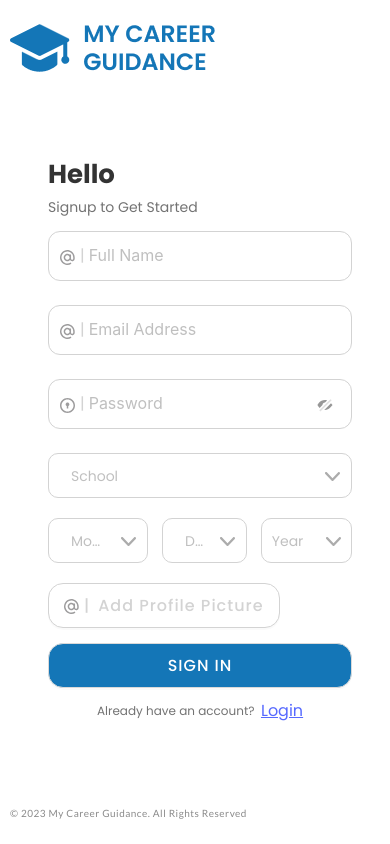
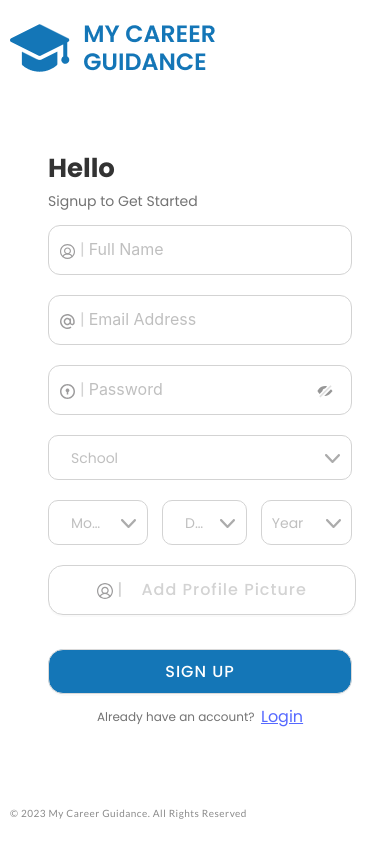
Before and after one commit to Zweidevs2020/career-frontend, a React (Create React App) app: page /sign-up in a window 390 px wide. Built offline with nearby package versions, Linux system fonts and the light colour scheme; no server answers.

Commit message:
sign in: ui created signup: ui created responsive designed

```diff
--- a/src/components/authComponents/Login/Login.jsx
+++ b/src/components/authComponents/Login/Login.jsx
@@ -4,31 +4,39 @@ import myCareerGuidanceIcon from "../../../asserts/myCareerGuidanceIcon.png";
 import usernameIcon from "../../../asserts/usernameIcon.svg";
 import lockIcon from "../../../asserts/lockIcon.svg";
 import { Link } from "react-router-dom";
+import { API_URL } from "../../../utils/constants";
+import { postApiWithoutAuth } from "../../../utils/api";
 import { Checkbox, Form, Image } from "antd";
 import {
   MyCareerGuidanceInputField,
   MyCareerGuidanceButton,
 } from "../../commonComponents";
 import "./LoginStyle.css";
+
 const Login = () => {
   const [loading, setLoading] = useState(false);
-  const [data, setData] = useState({ remember: true });
+  const [data, setData] = useState({});
 
   const onChangeHandle = (e) => {
     const { name, value } = e.target;
     setData({ ...data, [name]: value });
   };
 
-  const handlerSubmit = () => {
-    console.log("=============================", data);
+  const handlerSubmit = async () => {
     setLoading(true);
-    setLoading(false);
+    const response = await postApiWithoutAuth(API_URL.SIGNIN, data);
+    console.log("=============================", response, data);
+
+    if (response.success) {
+      setLoading(false);
+    } else {
+      setLoading(false);
+    }
   };
 
   const onCheckHandle = (e) => {
     const { name, checked } = e;
     console.log("==========================", name, checked);
-    setData({ ...data, [name]: checked });
   };
 
   return (
@@ -79,7 +87,7 @@ const Login = () => {
             />
           </Form.Item>
           <span
-            style={{ display: "flex", justifyContent: "space-between" }}
+            style={{ display: "flex", justifyContent: "space-between",marginBottom:10 }}
             className="textStyle14"
           >
             <Checkbox
--- a/src/components/authComponents/Login/LoginStyle.css
+++ b/src/components/authComponents/Login/LoginStyle.css
@@ -47,7 +47,6 @@
 }
 
 .signInButton {
-  margin-top: 10px;
   margin-bottom: 10px;
   background: #1476b7;
   border-radius: 15px;
--- a/src/components/authComponents/Signup/Signup.jsx
+++ b/src/components/authComponents/Signup/Signup.jsx
@@ -1,7 +1,9 @@
-import React, { useState } from "react";
+import React, { useState, useEffect } from "react";
 import sideAuthImage from "../../../asserts/sideAuthImage.png";
 import myCareerGuidanceIcon from "../../../asserts/myCareerGuidanceIcon.png";
 import usernameIcon from "../../../asserts/usernameIcon.svg";
+import nameIcon from "../../../asserts/nameIcon.svg";
+
 import lockIcon from "../../../asserts/lockIcon.svg";
 import dropdownIcon from "../../../asserts/dropdownIcon.svg";
 import { Link } from "react-router-dom";
@@ -10,53 +12,104 @@ import {
   MyCareerGuidanceInputField,
   MyCareerGuidanceButton,
 } from "../../commonComponents";
+import { API_URL } from "../../../utils/constants";
+import { getApiWithoutAuth, postApiWithoutAuth } from "../../../utils/api";
 import "./SignupStyle.css";
-import { dayArray, monthArray } from "../../../utils/helper";
+import {
+  dayArray,
+  monthArray,
+  createFormDataObject,
+} from "../../../utils/helper";
 const Signup = () => {
   const { Option } = Select;
   const [loading, setLoading] = useState(false);
-  const [data, setData] = useState({ remember: true });
-
+  const [data, setData] = useState({});
+  const [schools, setSchools] = useState([]);
+  const [fileDate, setFileDate] = useState([]);
+  const [dobSave, setDobSave] = useState({});
   const onChangeHandle = (e) => {
     const { name, value } = e.target;
     setData({ ...data, [name]: value });
   };
-
-  const handlerSubmit = () => {
-    console.log("=============================", data);
+  const handlerSubmit = async () => {
+    console.log("========================== e", fileDate);
+    const file = createFormDataObject(data);
+    console.log(file);
+    for (const key of file.entries()) {
+      console.log(key[0], key[1]);
+    }
     setLoading(true);
+    const response = await postApiWithoutAuth(API_URL.SIGNIN, {
+      ...data,
+      dob: `${dobSave.year}-${dobSave.month}-${dobSave.day}`,
+    });
+    console.log("=============================", response, data);
+    if (response.success) {
       setLoading(false);
-  };
-
-  const onCheckHandle = (e) => {
-    const { name, checked } = e;
-    console.log("==========================", name, checked);
-    setData({ ...data, [name]: checked });
+    } else {
+      setLoading(false);
+    }
   };
 
   const onChangeUpload = (e) => {
-    console.log("========================== e", e);
-
-    // setNewData(JSON.parse(value));
+    console.log("========================== e", e.fileList);
+    setData({ ...data, profile: e.fileList });
   };
-  const handleSelect = (month) => {
-    console.log("==========================", month);
-
-    // setNewData(JSON.parse(value));
+  const handleSelect = (schoolValue) => {
+    console.log("==========================", schoolValue);
+    setData({ ...data, school_name: schoolValue });
   };
-  const handleSelectMonth = (month) => {
-    console.log("==========================", month);
-
-    // setNewData(JSON.parse(value));
+  const handleSelectMonth = (m) => {
+    console.log("==========================", m);
+    setDobSave({ ...dobSave, month: m });
   };
-  const handleSelectDay = (day) => {
-    console.log("==========================", day);
-
-    // setNewData(JSON.parse(value));
+  const handleSelectDay = (d) => {
+    console.log("==========================", d);
+    setDobSave({ ...dobSave, day: d });
   };
   const onChangeYear = (date) => {
     console.log(date?.$y);
+    setDobSave({ ...dobSave, year: date?.$y });
   };
+
+  useEffect(() => {
+    getSchools();
+  }, []);
+
+  const getSchools = async () => {
+    const response = await getApiWithoutAuth(API_URL.GETUSERSCHOOL);
+    console.log("========================== get school", response);
+
+    if (response.success) {
+      const school = response.data?.map((item) => {
+        return {
+          value: item.id,
+          label: item.school_name,
+        };
+      });
+      setSchools(school);
+      setLoading(false);
+    } else {
+      setLoading(false);
+      setSchools([
+        {
+          value: 1,
+          label: "St. Leo's College",
+        },
+        {
+          value: 2,
+          label: "St Mary's Academy CBS",
+        },
+        {
+          value: 3,
+          label: "Borris Vocational School",
+        },
+      ]);
+    }
+  };
+  useEffect(() => {
+    console.log("==========================  school", schools);
+  }, [schools]);
   return (
     <div className="mainDiv">
       <div className="leftDiv">
@@ -72,7 +125,7 @@ const Signup = () => {
           >
             <MyCareerGuidanceInputField
               placeholder="Full Name"
-              prefix={usernameIcon}
+              prefix={nameIcon}
               type="input"
               name="fullname"
               onChange={onChangeHandle}
@@ -97,14 +150,14 @@ const Signup = () => {
           <Form.Item
             name="password"
             rules={[
-              { required: true, message: "Please input your Password!" },
+              // { required: true, message: "Please input your Password!" },
               {
                 required: true,
                 pattern: new RegExp(
                   /^(?=.*\d)(?=.*?[@$!%*#?&^_.,-])(?=.*[a-z])(?=.*[A-Z]).{8,}$/
                 ),
                 message:
-                  "Must contain Number , Special Character , upper case letter, lower case letter, min length 8",
+                  "Password Must contain Number , Special Character , upper case letter, lower case letter, min length 8",
               },
             ]}
           >
@@ -117,26 +170,14 @@ const Signup = () => {
               onChange={onChangeHandle}
             />
           </Form.Item>
+          <Form.Item
+            name="school_name"
+            rules={[{ required: true, message: "Please Select School!" }]}
+          >
             <Select
-            placeholder="School"
-            options={[
-              {
-                value: "jack",
-                label: "Jack",
-              },
-              {
-                value: "lucy",
-                label: "Lucy",
-              },
-              {
-                value: "Yiminghe",
-                label: "yiminghe",
-              },
-              {
-                value: "disabled",
-                label: "Disabled",
-              },
-            ]}
+              placeholder={"School"}
+              options={schools}
+              name="school_name"
               className="inputSelectFieldStyle"
               onChange={handleSelect}
               bordered={false}
@@ -149,6 +190,7 @@ const Signup = () => {
                 />
               }
             />
+          </Form.Item>
 
           <div
             style={{
@@ -159,6 +201,10 @@ const Signup = () => {
             }}
           >
             <div style={{ width: "33%" }}>
+              <Form.Item
+                name="month"
+                rules={[{ required: true, message: "Please Select Month!" }]}
+              >
                 <Select
                   placeholder="Month"
                   name="month"
@@ -175,8 +221,13 @@ const Signup = () => {
                     />
                   }
                 />
+              </Form.Item>
             </div>
             <div style={{ width: "28%" }}>
+              <Form.Item
+                name="day"
+                rules={[{ required: true, message: "Please Select Day!" }]}
+              >
                 <Select
                   placeholder="Day"
                   name="day"
@@ -193,8 +244,13 @@ const Signup = () => {
                     />
                   }
                 />
+              </Form.Item>
             </div>
             <div style={{ width: "30%" }}>
+              <Form.Item
+                name="year"
+                rules={[{ required: true, message: "Please Select Year!" }]}
+              >
                 <DatePicker
                   picker="year"
                   placeholder="Year"
@@ -209,9 +265,13 @@ const Signup = () => {
                     />
                   }
                 />
+              </Form.Item>
             </div>
           </div>
-          <div>
+          <Form.Item
+            name="picture"
+            rules={[{ required: true, message: "Please Add Picture!" }]}
+          >
             <Upload
               beforeUpload={() => false}
               listType="picture"
@@ -219,27 +279,28 @@ const Signup = () => {
               maxCount={1}
               onChange={onChangeUpload}
               showUploadList={true}
+              style={{ height: 64 }}
             >
               <MyCareerGuidanceButton
                 label="Add Profile Picture"
                 className={"signInButtonStyle"}
                 type="button"
                 icon={
-                  <div style={{ color: "#D3D3D3" }}>
+                  <div style={{ color: "#D3D3D3", marginRight: 10 }}>
                     <Image
                       preview={false}
-                      src={usernameIcon}
+                      src={nameIcon}
                       width={20}
-                      style={{ paddingRight: 5 }}
+                      style={{ paddingRight: 4 }}
                     />
                     |
                   </div>
                 }
               />
             </Upload>
-          </div>
+          </Form.Item>
           <MyCareerGuidanceButton
-            label="Sign In"
+            label="Sign Up"
             className="signInButton"
             type="primary"
             htmlType="submit"
--- a/src/components/authComponents/Signup/SignupStyle.css
+++ b/src/components/authComponents/Signup/SignupStyle.css
@@ -15,11 +15,9 @@
 }
 
 .signInButtonStyle {
-  margin-top: 20px;
-  margin-bottom: 5px;
   background: white;
   border-radius: 15px;
-  height: 45px;
+  height: 50px;
   font-family: "Poppins";
   font-style: normal;
   font-weight: 500;
@@ -30,4 +28,34 @@
   border: 1px solid #d3d3d3;
   display: flex;
   align-items: center;
+  width:100vmin;
 }
+
+
+@media only screen and (min-width: 0px) and (max-width: 550px) {
+  .signInButtonStyle {
+    width:79vmin;
+  }
+}
+
+
+@media only screen and (min-width: 551px) and (max-width: 900px) {
+
+  .signInButtonStyle {
+    width:48vw;
+  }
+}
+
+
+@media only screen and (min-width: 901px) and (max-width: 1400px) {
+  .signInButtonStyle {
+    width:43vw;
+  }
+}
+
+
+@media only screen and (min-width: 1401px) {
+  .signInButtonStyle {
+    width:37vw;
+  }
+}
--- a/src/components/commonComponents/MyCareerGuidanceInputField/MyCareerGuidanceInputField.jsx
+++ b/src/components/commonComponents/MyCareerGuidanceInputField/MyCareerGuidanceInputField.jsx
@@ -12,10 +12,11 @@ const MyCareerGuidanceInputField = (props) => {
           placeholder={props.placeholder}
           value={props.passwordValue}
           type={props.type}
+          defaultValue={props.defaultValue}
           className={props.className ? props.className : "inputFieldStyle"}
           onChange={props.onChange}
           name={props.name}
-          // style={{ width: width }}
+          autoComplete={props.autoComplete}
           required={props.required}
           iconRender={(visible) =>
             visible ? (
@@ -52,12 +53,12 @@ const MyCareerGuidanceInputField = (props) => {
           placeholder={props.placeholder}
           value={props.inputValue}
           type={props.type}
+          autoComplete={props.autoComplete}
           className={"inputFieldStyle"}
           onChange={props.onChange}
           name={props.name}
           required={props.required}
           suffix={props.suffix}
-          // style={{ width: width }}
           onKeyDown={props.onKeyDown}
           disabled={props.disabled}
           prefix={
--- a/src/components/commonComponents/MyCareerGuidanceInputField/MyCareerGuidanceInputFieldStyle.css
+++ b/src/components/commonComponents/MyCareerGuidanceInputField/MyCareerGuidanceInputFieldStyle.css
@@ -3,7 +3,6 @@
   border-radius: 12px;
   height: 50px;
   width: "100%";
-
   font-family: "Poppins";
   font-style: normal;
   font-weight: 400;
--- a/src/index.css
+++ b/src/index.css
@@ -23,3 +23,7 @@ code {
   width: 30px;
   height: 30px;
 }
+
+.ant-form-item{
+  margin-bottom: 20px;
+}
--- a/src/utils/api.js
+++ b/src/utils/api.js
@@ -1,7 +1,7 @@
 /* eslint-disable no-console */
 import axios from "axios";
+import { getToken } from "./LocalStorage";
 const BASE_URL = process.env.REACT_APP_LINK_BASE_URL;
-import { getToken } from "./LocalStorage";
 const baseInstance = axios.create({
   baseURL: BASE_URL,
 });
--- a/src/utils/constants.js
+++ b/src/utils/constants.js
@@ -1,3 +1,4 @@
 export const API_URL = {
-  SIGNIN: '',
+  SIGNIN: 'auth/jwt/create/',
+  GETUSERSCHOOL:'user/school/'
 };
```
Also changed, not shown: src/utils/helper.js (+24 -0 lines), 1 other file (tests, documents, lock files or other folders). Lines whose indentation alone changed are shown as unchanged.
